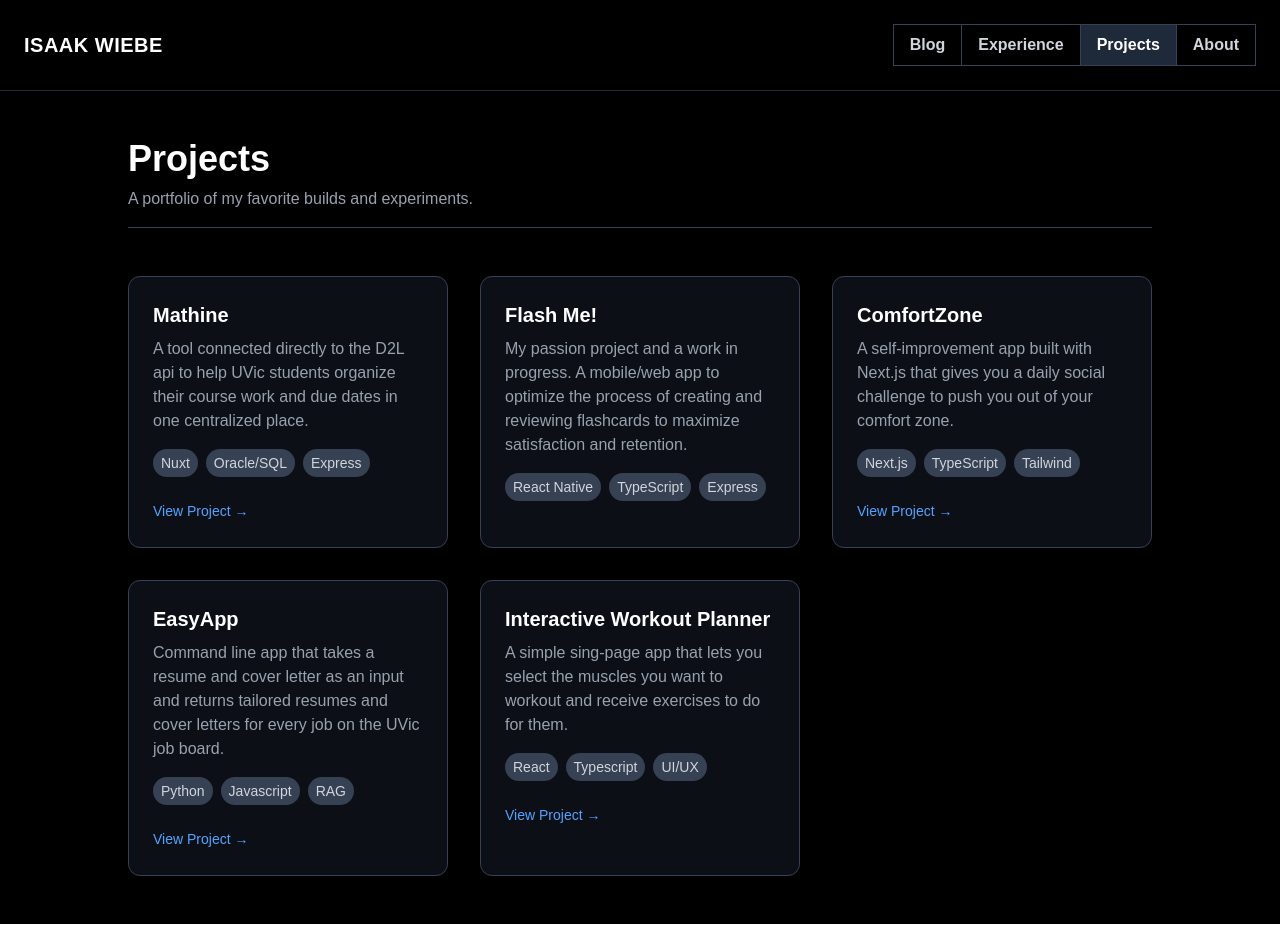
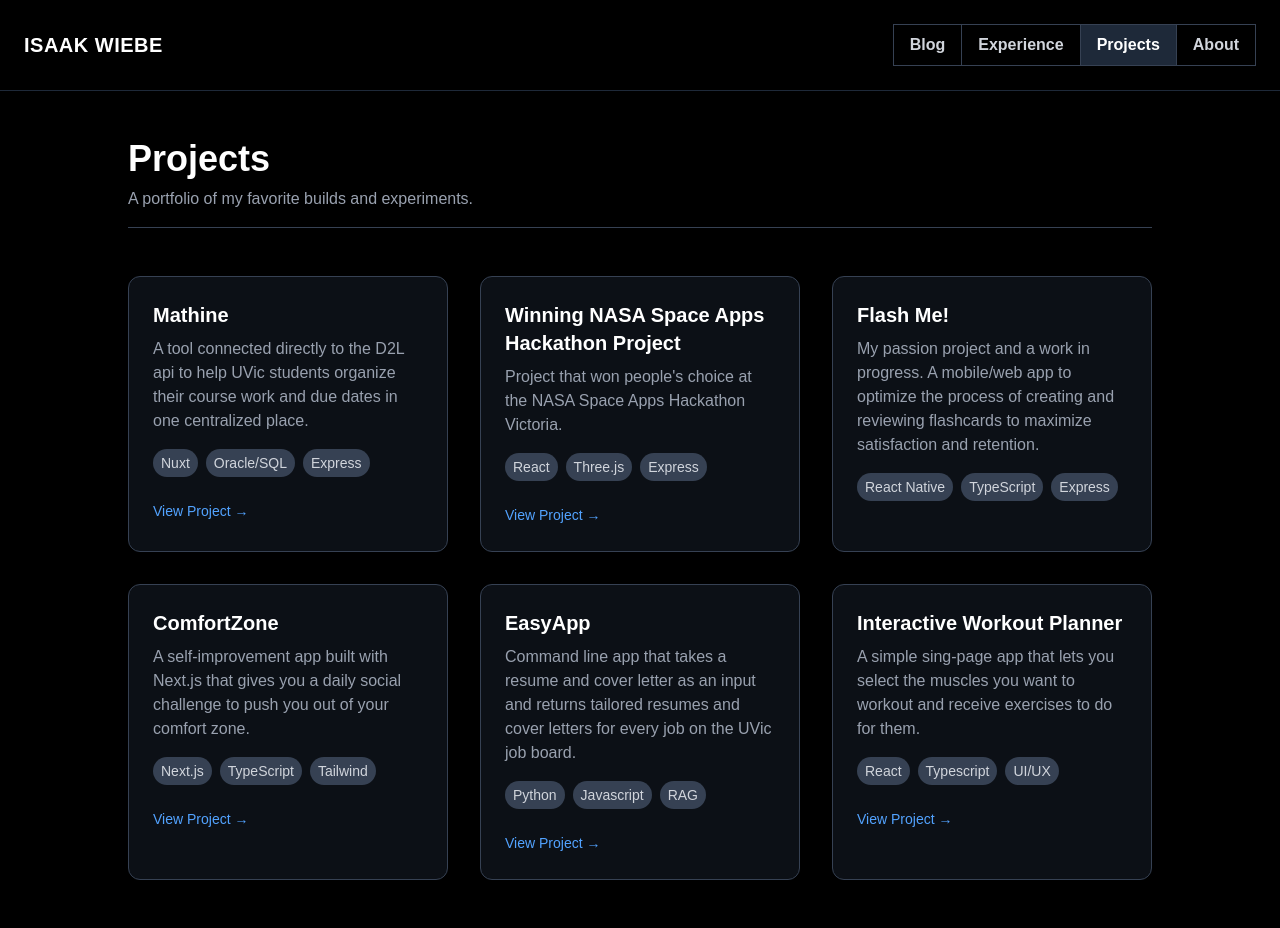
Before and after one commit to isaak1294/portfolio, a Next.js app in the folder portfolio/: page /projects in a window 1280 px wide. Built offline with nearby package versions, Linux system fonts and the light colour scheme.

Commit message:
added asteroid

```diff
--- a/portfolio/src/app/projects/page.tsx
+++ b/portfolio/src/app/projects/page.tsx
@@ -20,6 +20,13 @@ export default function ProjectsPage() {
             description="A tool connected directly to the D2L api to help UVic students organize their course work and due dates in one centralized place."
             tags={['Nuxt', 'Oracle/SQL', 'Express']}
             link="https://mathine.uvic.ca"
+          />
+
+          <ProjectCard
+            title="Winning NASA Space Apps Hackathon Project"
+            description="Project that won people's choice at the NASA Space Apps Hackathon Victoria."
+            tags={['React', 'Three.js', 'Express']}
+            link="https://asteroid.jimmer.dev"
           />
 
           <ProjectCard
```
